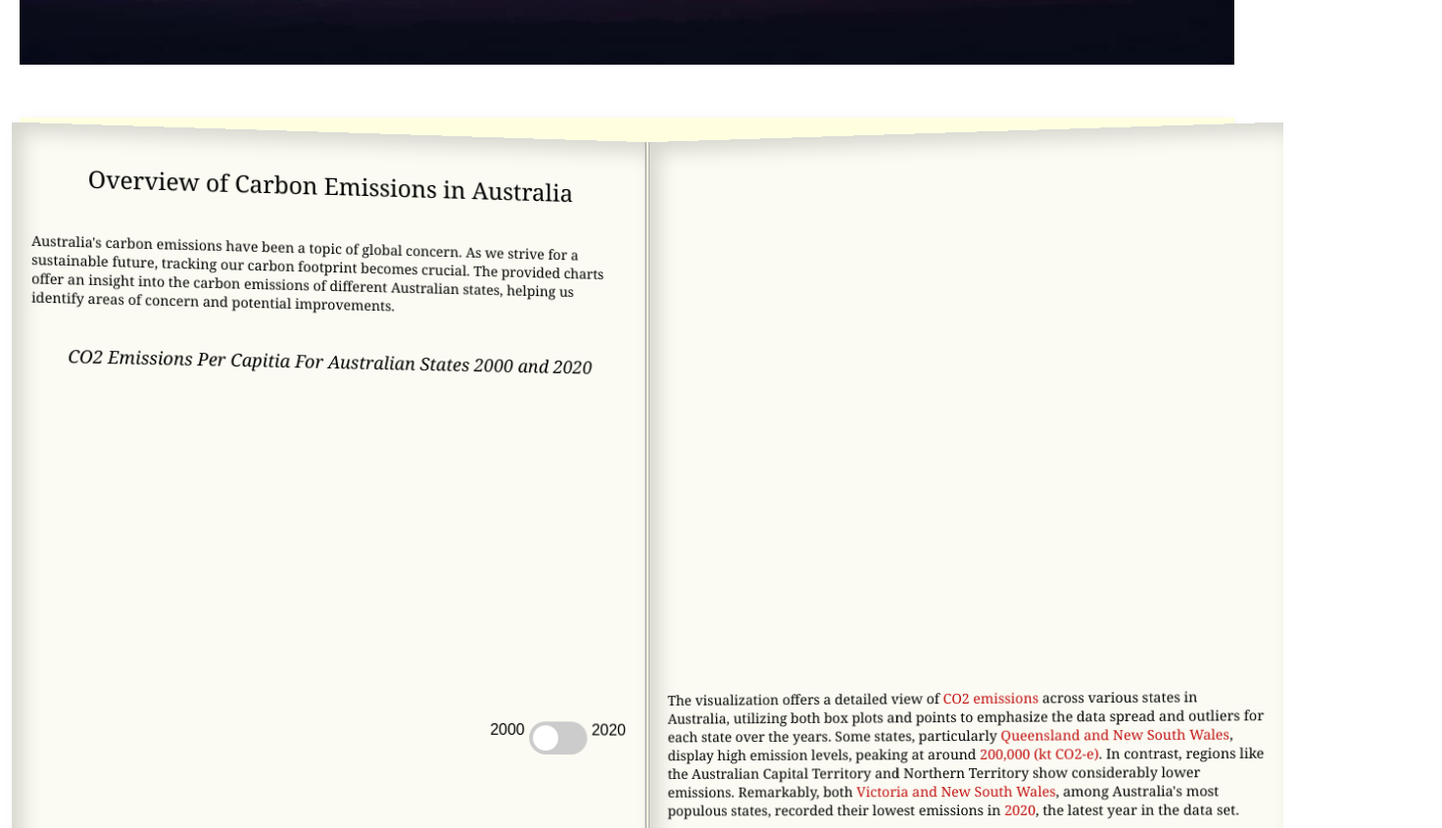
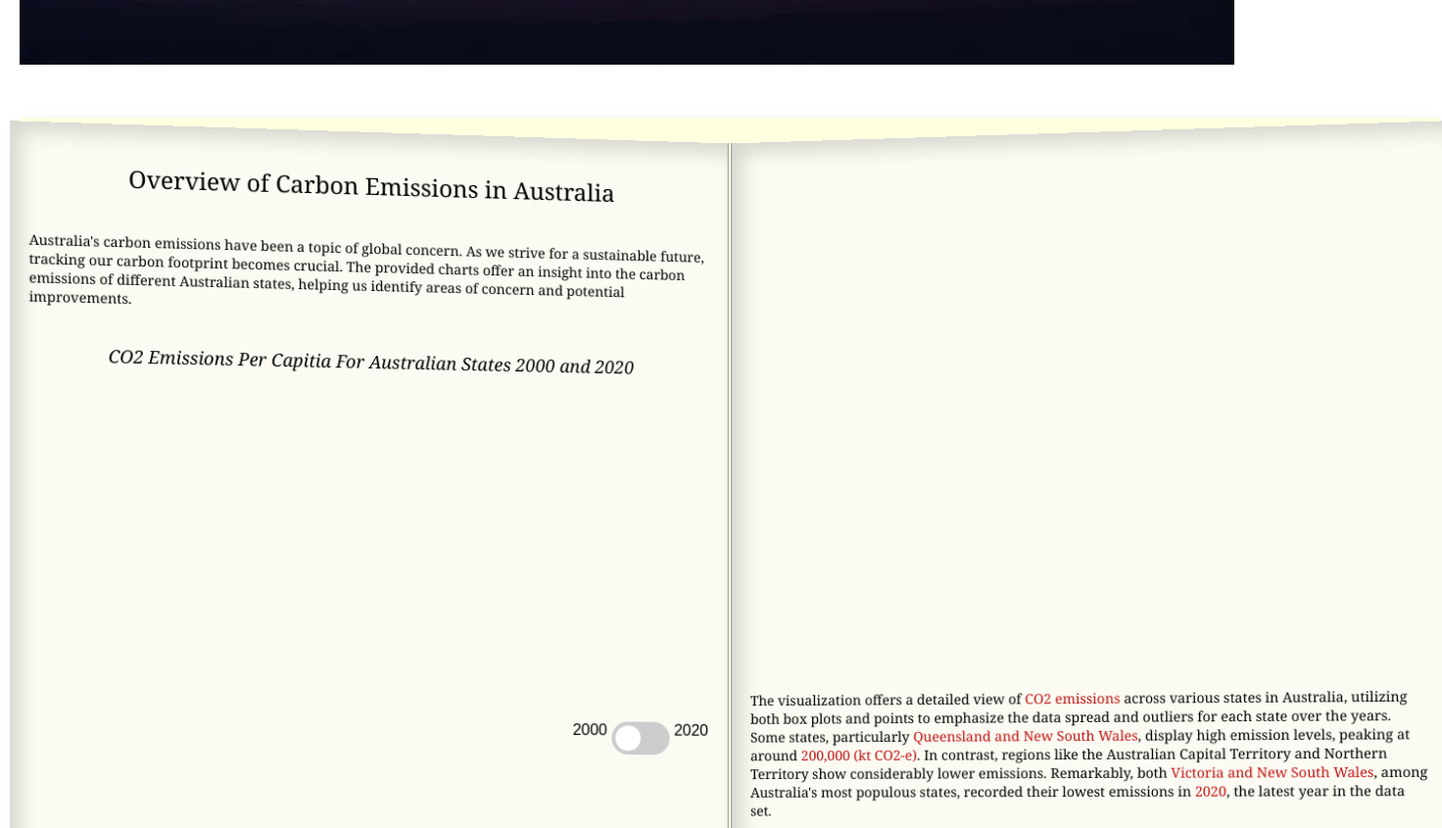
Before and after one commit to mars0003/FIT3179_DV_2, a plain HTML site: page index.html in a window 1280 px wide. Shown: the part 684-1529 px from the top of the page at 98% size, 1472 px wide, since content can reach past the window. Drawn offline with nearby package versions, Linux system fonts and the light colour scheme; a script that the page names is missing.

Commit message:
changes to the width

```diff
--- a/css/styles.css
+++ b/css/styles.css
@@ -24,8 +24,8 @@ body {
     padding-left: 20px;
     padding-right: 20px;
     padding-bottom: 10px;
-    height: 450px;
-    width: 600px;
+    height: 95%;
+    width: 95%;
     overflow: visible;
 }
 .map2 {
@@ -203,7 +203,7 @@ body {
 }
 .book-page {
     display: flex;
-    width: 100%;
+    width: 1450px;
     height: 1500px;
     background-color: #ffffe0;
     margin: 20px auto;
@@ -212,7 +212,7 @@ body {
 }
 .book-page1 {
     display: flex;
-    width: 100%;
+    width: 1450px;
     height: 1500px;
     background-color: #ffffe0;
     margin: 20px auto;
```
